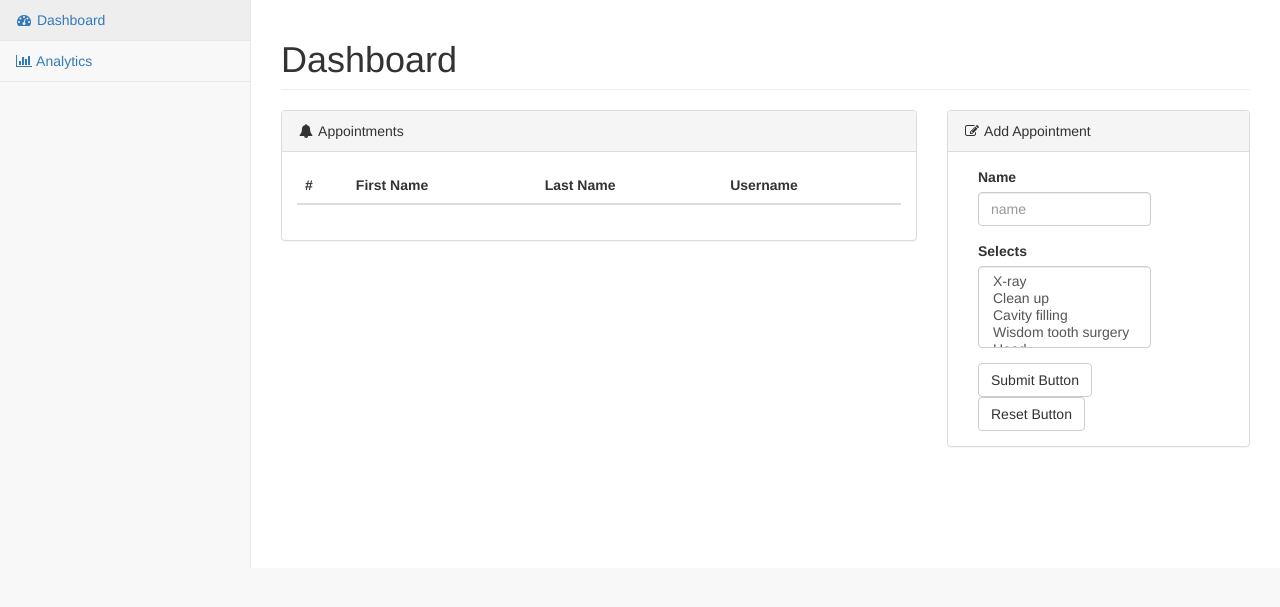
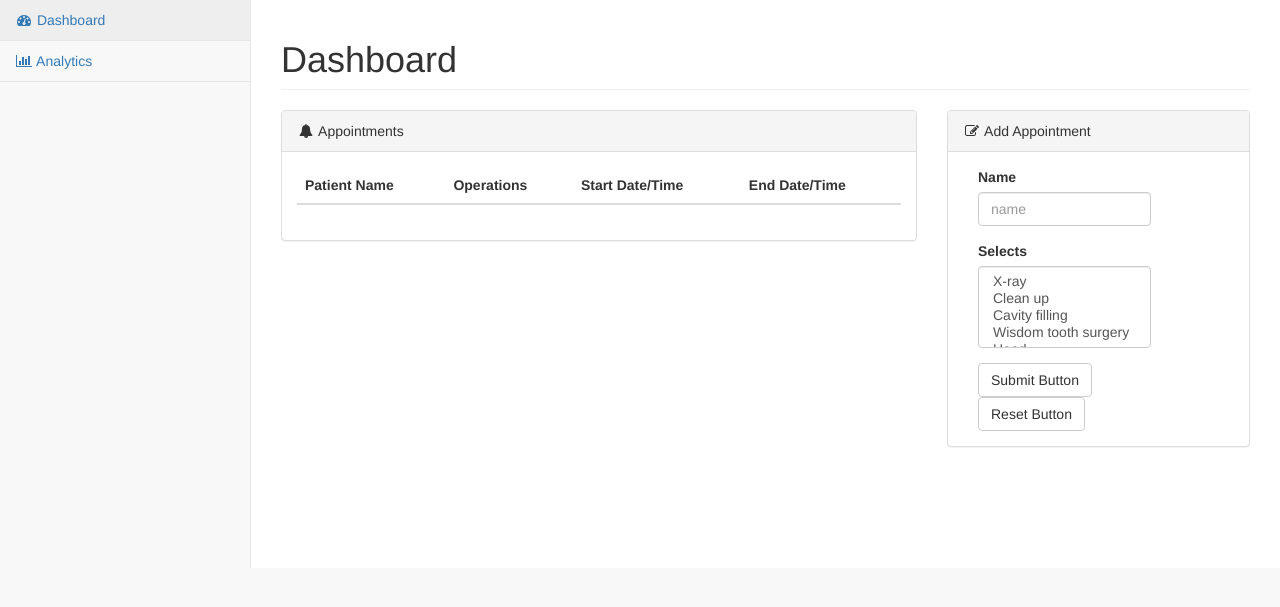
Before and after one commit to apaljug/medlytics, a Flask app: page /index in a window 1280 px wide. Shown: the part 51-658 px from the top of the page. Run offline with Flask 2, Linux system fonts and the light colour scheme; data that the repository does not hold is empty; some libraries are stand-ins or nearby versions.

Commit message:
fixed table data

```diff
--- a/templates/index.html
+++ b/templates/index.html
@@ -142,10 +142,10 @@
                                     <table id="table_names" class="table table-hover">
                                         <thead>
                                             <tr>
-                                                <th>#</th>
-                                                <th>First Name</th>
-                                                <th>Last Name</th>
-                                                <th>Username</th>
+                                                <th>Patient Name</th>
+                                                <th>Operations</th>
+                                                <th>Start Date/Time</th>
+                                                <th>End Date/Time</th>
                                             </tr>
                                             <script>
 
@@ -155,31 +155,53 @@
                                              url: '/getappointment',
                                              cache:false,
                                              success: function(data){
-                                               alert('HERE');
+                                               //alert('HERE');
                                                // console.log(data);
                                                $.each(data, function(d,v){
                                                console.log(v);
                                                });
                                              }
                                            });
-                                           alert("1");
+                                           //alert("1");
 
-                alert("2");
+                //alert("2");
                 $.ajax({
 
                     url : '/getappointment',
                     type : 'GET',
                     dataType : 'JSON',
                     success : function(data) {
-                        alert("3");
+                        //alert("3");
                         $(data).each(
                                 function() {
+
+                                        //String end = this.end_time
+                                        //String start = this.start_time
+                                        //S
+                                        var ops = this.operations.toString().split(",")
+                                            console.log(ops[0]);
+                                        var opsFin = "";
+                                        for (var i =0; i < ops.length; i++){
+
+                                            if (i + 1 < ops.length)
+                                                opsFin +=       ops[i].replace(/[^0-9a-z]/gi, '') +  ", ";
+                                            else
+                                                opsFin +=       ops[i].replace(/[^0-9a-z]/gi, '');
+                                        }
+                                        var end = this.end_time.toString();
+                                        var endFin = end.substring(0,2) + "/"+ end.substring(2,4)+"/" +end.substring(4,6)+ " "+ end.substring(6,8)+ ":" +end.substring(8,10);
+                                        var start = this.end_time.toString();
+                                        var startFin = start.substring(0,2) + "/"+ start.substring(2,4)+"/" +start.substring(4,6)+ " "+ start.substring(6,8)+ ":" +start.substring(8,10);
+                                        //console.log(endFin + "bitch");
                                     $('#table_names').append(
-                                            '<tr><td>' + this.name
+                                            '<tr><td>'
+                                            + this.name
                                                     + '</td><td>'
-                                                    + this.name
+                                                    + opsFin
                                                     + '</td><td>'
-                                                    + this.name
+                                                    + startFin
+                                                    +'</td><td>'
+                                                    + endFin
                                                     + '</td><td>')
                                 });
                     },
```
